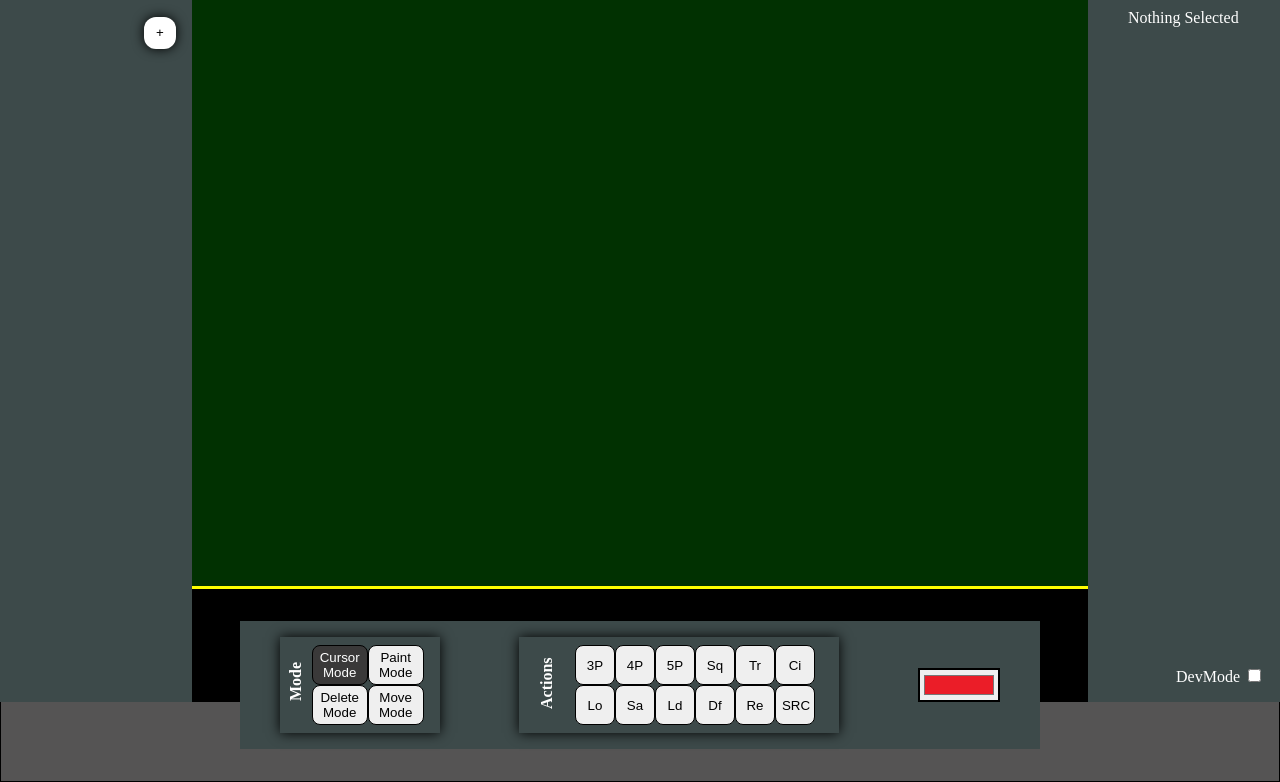
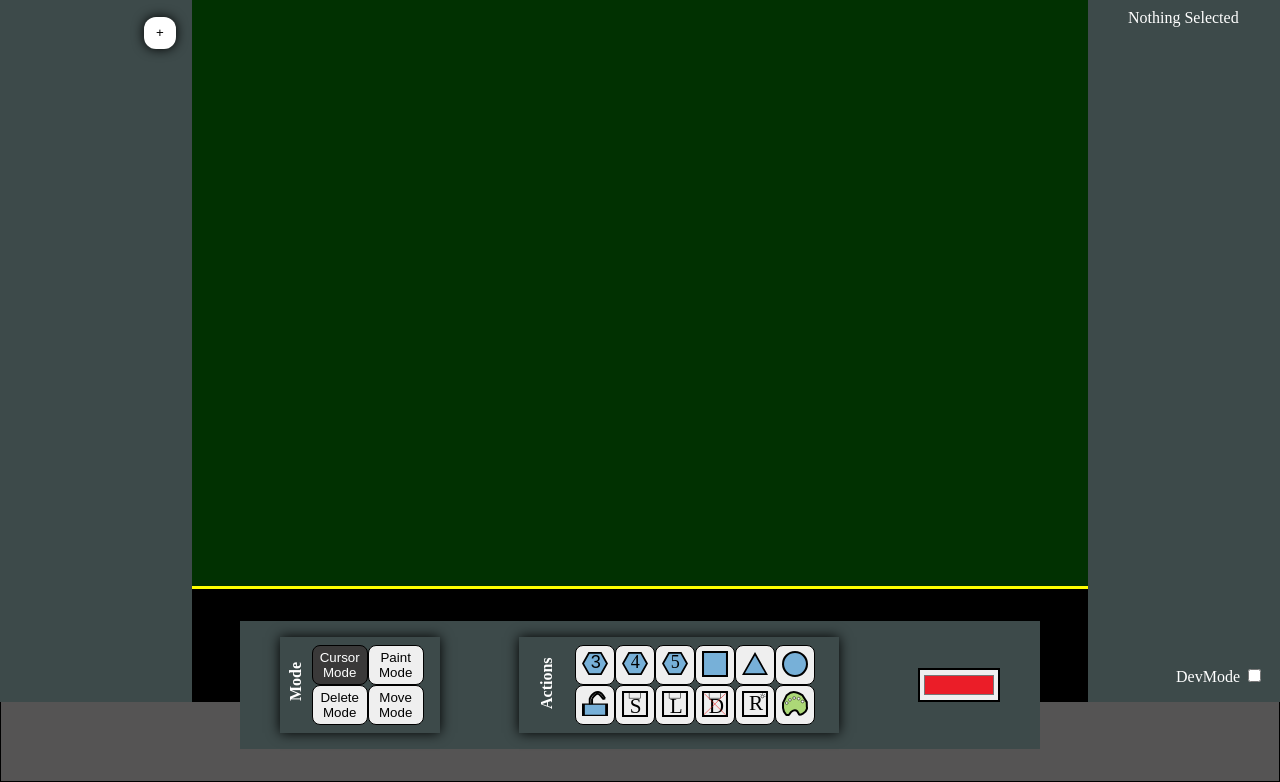
Before and after one commit to JustSteve2k/ColoringBook, a website built with webpack: page dist/index.html in a window 1280 px wide. Shown: the part 98-880 px from the top of the page. Built offline with nearby package versions, Linux system fonts and the light colour scheme.

Commit message:
change button icons

```diff
--- a/dist/index.html
+++ b/dist/index.html
@@ -42,18 +42,18 @@
             <div class="lowerButtonGroup2">
               <div class="actionButtonsLabel">Actions</div>
               <div class="actionButtons">
-                <button id="btnAddDynPolygon3" class="smButton">3P</button>
-                <button id="btnAddDynPolygon4" class="smButton">4P</button>
-                <button id="btnAddDynPolygon5" class="smButton">5P</button>
-                <button id="btnAddSquare" class="smButton">Sq</button>
-                <button id="btnAddNewTriangle" class="smButton">Tr</button>
-                <button id="btnAddNewCircle" class="smButton">Ci</button>
-                <button id="btnLock" class="smButton">Lo</button>
-                <button id="btnSave" class="smButton">Sa</button>
-                <button id="btnLoad" class="smButton">Ld</button>
-                <button id="btnDeleteFile" class="smButton">Df</button>
-                <button id="btnResetNew" class="smButton">Re</button>
-                <button id="btnSetRandomColor" class="smButton">SRC</button>
+                <button id="btnAddDynPolygon3" class="smButton"><img src="../SVGs/ButtonIcons/Polygon3.svg" style="width: 100%" alt="" /></button>
+                <button id="btnAddDynPolygon4" class="smButton"><img src="../SVGs/ButtonIcons/Polygon4.svg" style="width: 100%" alt="" /></button>
+                <button id="btnAddDynPolygon5" class="smButton"><img src="../SVGs/ButtonIcons/Polygon5.svg" style="width: 100%" alt="" /></button>
+                <button id="btnAddSquare" class="smButton"><img src="../SVGs/ButtonIcons/Square.svg" style="width: 100%" alt="" /></button>
+                <button id="btnAddNewTriangle" class="smButton"><img src="../SVGs/ButtonIcons/Triangle.svg" style="width: 100%" alt="" /></button>
+                <button id="btnAddNewCircle" class="smButton"><img src="../SVGs/ButtonIcons/Circle.svg" style="width: 100%" alt="" /></button>
+                <button id="btnLock" class="smButton"><img src="../SVGs/ButtonIcons/Lock.svg" style="width: 100%" alt="" /></button>
+                <button id="btnSave" class="smButton"><img src="../SVGs/ButtonIcons/Save.svg" style="width: 100%" alt="" /></button>
+                <button id="btnLoad" class="smButton"><img src="../SVGs/ButtonIcons/Load.svg" style="width: 100%" alt="" /></button>
+                <button id="btnDeleteFile" class="smButton"><img src="../SVGs/ButtonIcons/Delete.svg" style="width: 100%" alt="" /></button>
+                <button id="btnResetNew" class="smButton"><img src="../SVGs/ButtonIcons/Reset.svg" style="width: 100%" alt="" /></button>
+                <button id="btnSetRandomColor" class="smButton"><img src="../SVGs/ButtonIcons/SetRandomColor.svg" style="width: 100%" alt="" /></button>
               </div>
             </div>
             <div class="colorSelection">
```
